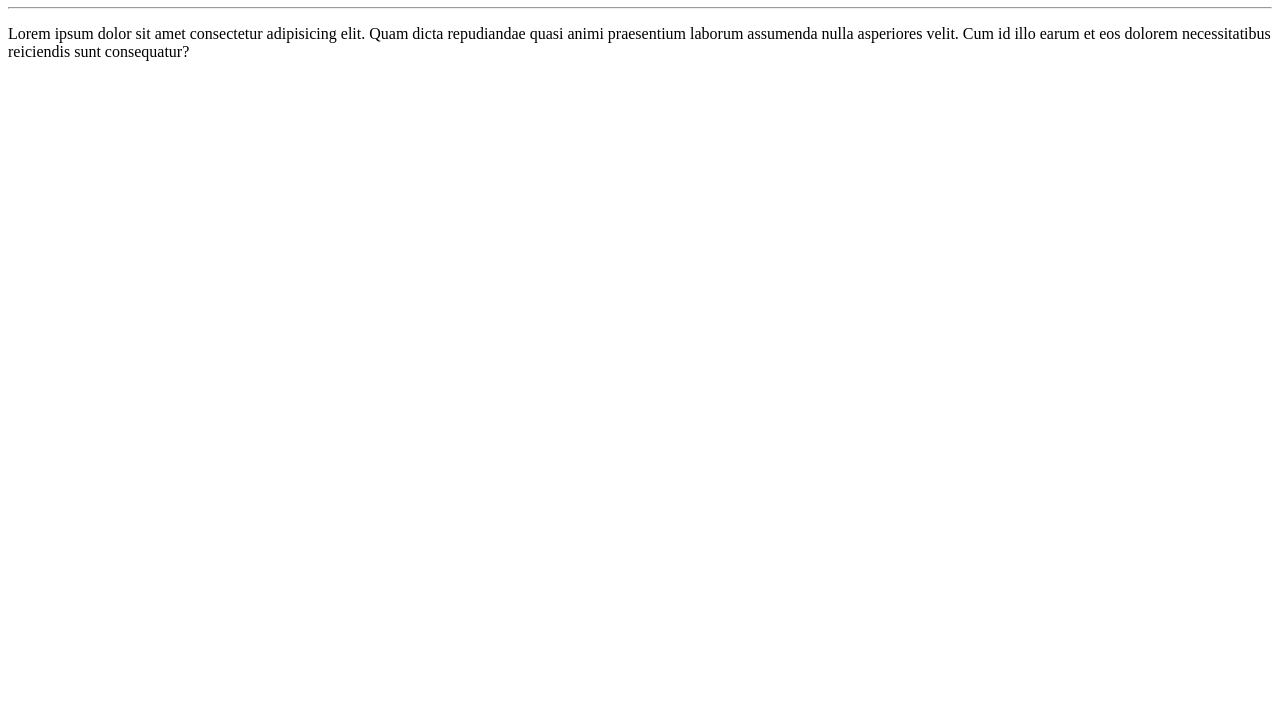
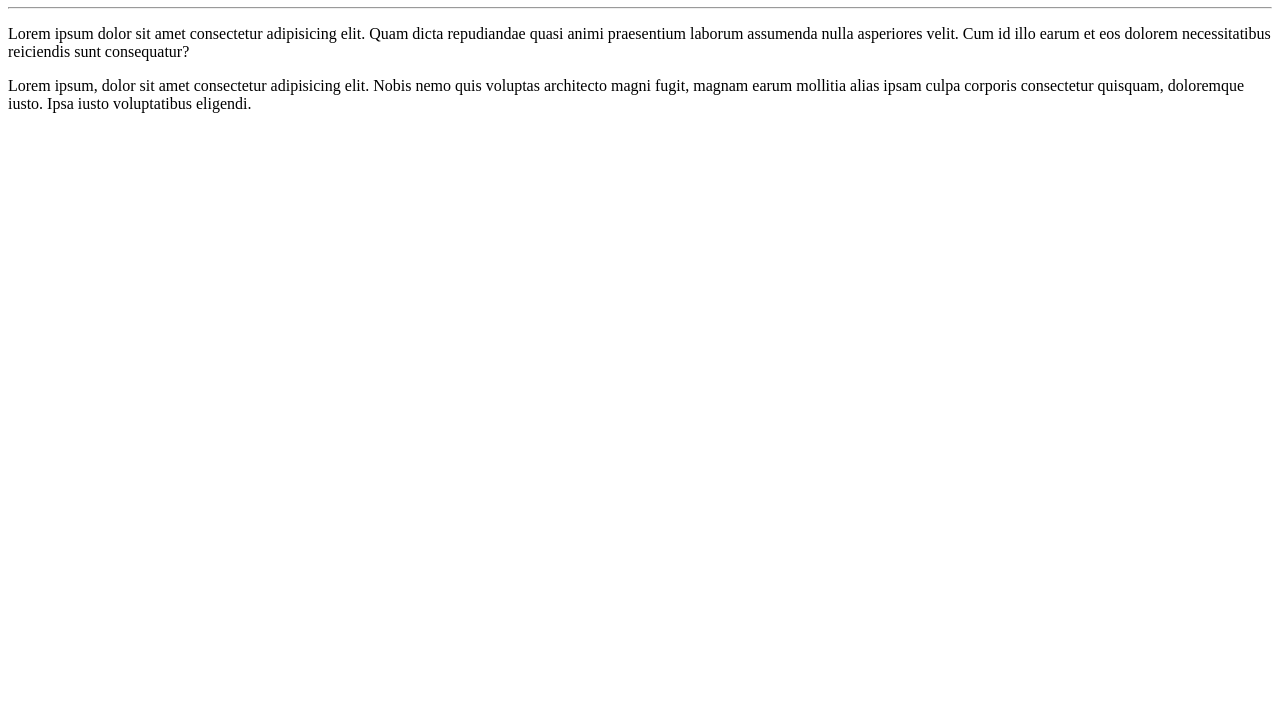
Before and after one commit to filipevieira04/ola-mundo, a plain HTML site: page site exemplo/index.html in a window 1280 px wide. Shown: the part 73-800 px from the top of the page. Drawn offline with Linux system fonts and the light colour scheme.

Commit message:
adicionei um parágrafo

```diff
--- a/site exemplo/index.html
+++ b/site exemplo/index.html
@@ -9,5 +9,6 @@
     <h1>Olá, Mundo!</h1>
     <hr>
     <p>Lorem ipsum dolor sit amet consectetur adipisicing elit. Quam dicta repudiandae quasi animi praesentium laborum assumenda nulla asperiores velit. Cum id illo earum et eos dolorem necessitatibus reiciendis sunt consequatur?</p>
+    <p>Lorem ipsum, dolor sit amet consectetur adipisicing elit. Nobis nemo quis voluptas architecto magni fugit, magnam earum mollitia alias ipsam culpa corporis consectetur quisquam, doloremque iusto. Ipsa iusto voluptatibus eligendi.</p>
 </body>
 </html>
```
